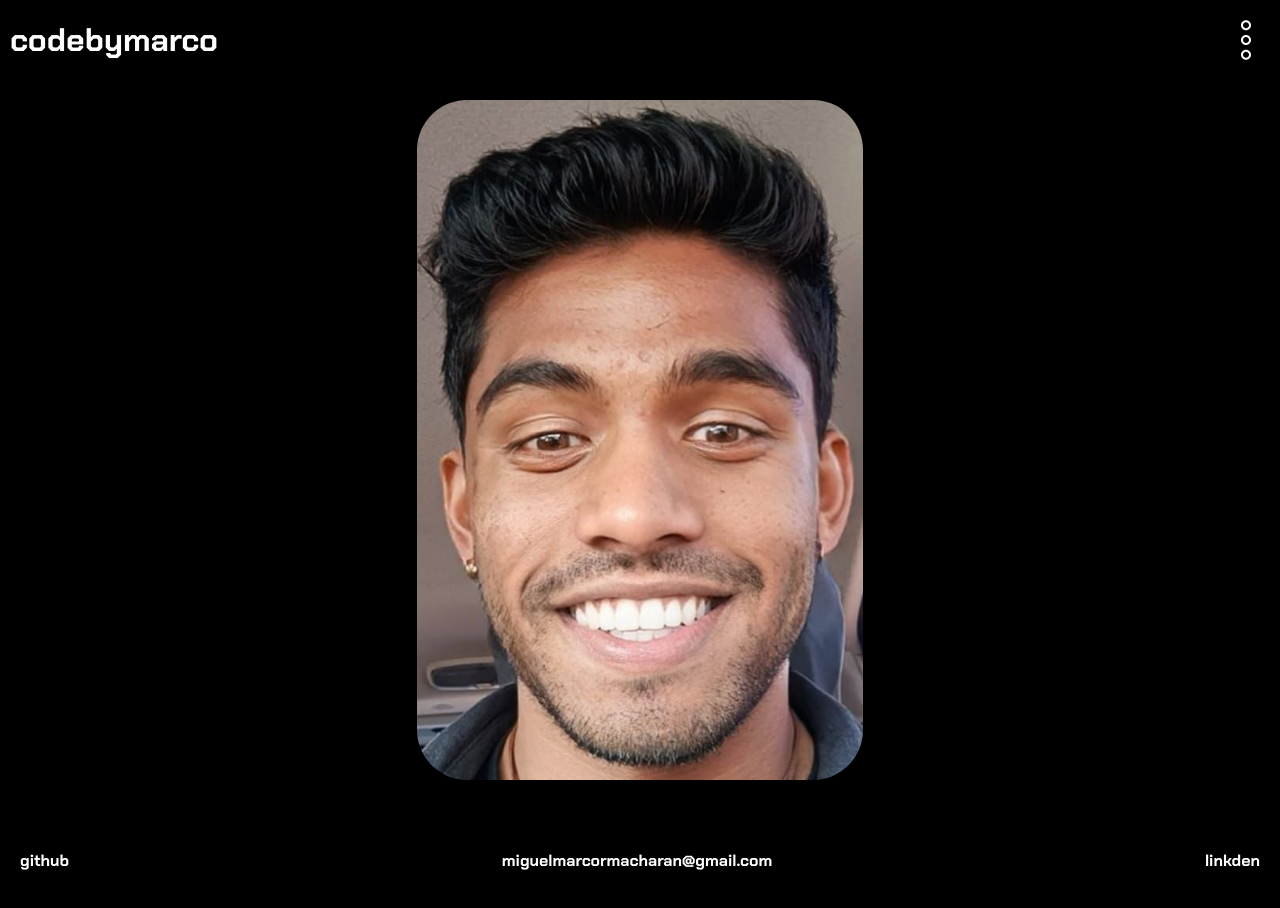
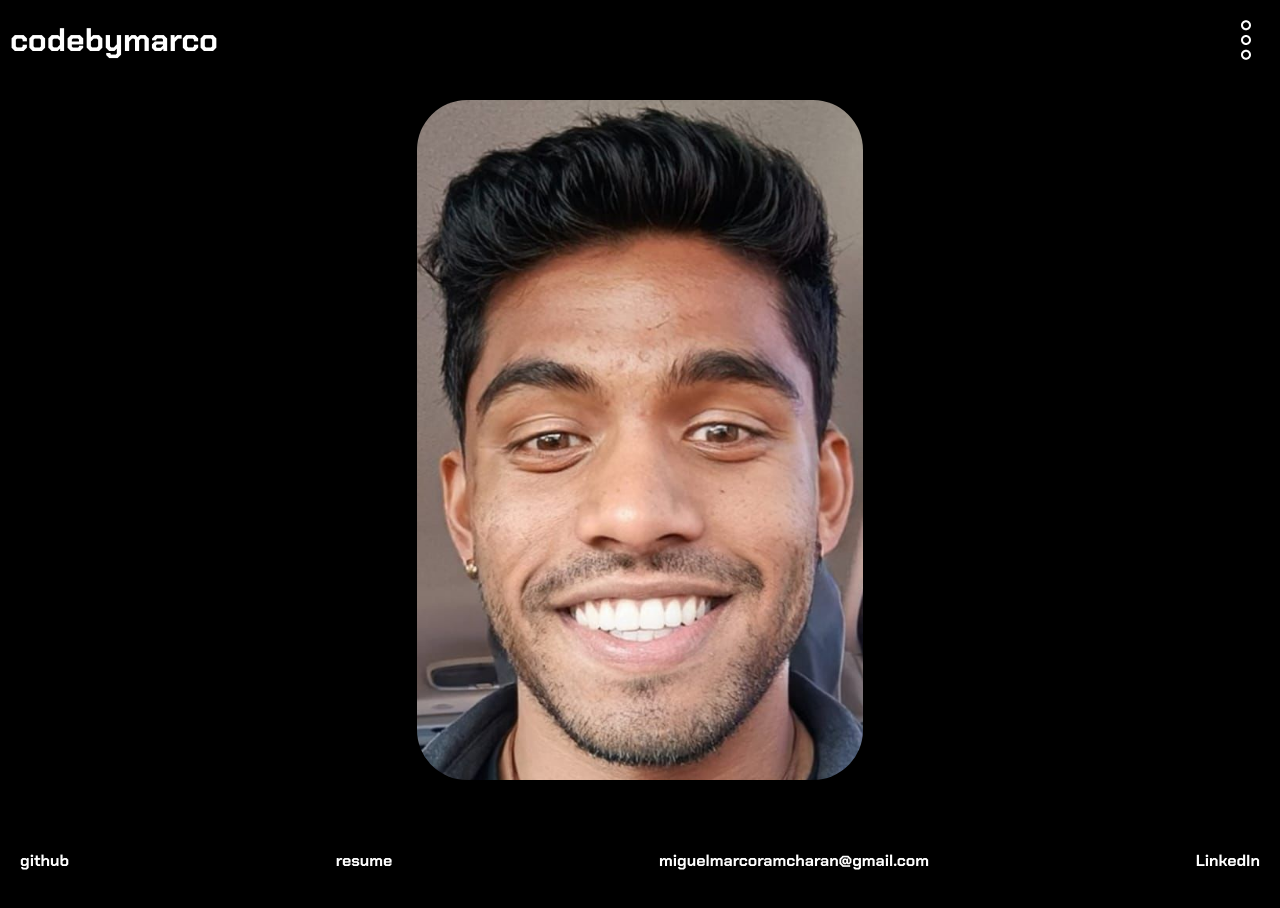
Before and after one commit to codebymarco/portfolio, a React (Vite) app: page / in a window 1280 px wide. Shown: the top 908 px of the page. Built offline with nearby package versions, Linux system fonts and the light colour scheme.

Commit message:
added download resume and we

```diff
--- a/src/components/components/Footer.jsx
+++ b/src/components/components/Footer.jsx
@@ -1,23 +1,22 @@
+import React from 'react';
 import "../../styles/footer.css";
+import resumePDF from "../../../public/resume.pdf"// Adjust the path based on your actual file location
 
 const Footer = () => {
-  const handleClick2 = () => {
-    const email = "miguelmarcoramcharan@gmail.com";
-    const subject = "Subject Here"; // You can customize the subject if needed
-    const body = "Body of the email goes here"; // You can customize the body if needed
-    window.open(
-      `mailto:${email}?subject=${encodeURIComponent(
-        subject
-      )}&body=${encodeURIComponent(body)}`
-    );
+  const handleDownloadResume = () => {
+    const downloadLink = document.createElement('a');
+    downloadLink.href = resumePDF;
+    downloadLink.download = 'resume.pdf';
+    downloadLink.click();
   };
 
   return (
     <footer>
-      <a href="https://github.com/codebymarco" target="_blank">github</a>
-      <span onClick={handleClick2}>miguelmarcormacharan@gmail.com</span>
-      <a href="https://www.linkedin.com/in/miguelmarco-ramcharan-34b04a277" target="_blank">
-        linkden
+      <a href="https://github.com/codebymarco" target="_blank" rel="noopener noreferrer">github</a>
+      <span onClick={handleDownloadResume}>resume</span>
+      <a href="mailto:miguelmarcoramcharan@gmail.com">miguelmarcoramcharan@gmail.com</a>
+      <a href="https://www.linkedin.com/in/miguelmarco-ramcharan-34b04a277" target="_blank" rel="noopener noreferrer">
+        LinkedIn
       </a>
     </footer>
   );
--- a/src/styles/footer.css
+++ b/src/styles/footer.css
@@ -17,6 +17,10 @@ footer span{
     cursor: pointer;
 }
 
+footer *:hover{
+    color:dodgerblue
+}
+
 @media (min-width: 700px) {
     footer{
         background-color: black;
```
Also changed, not shown: 1 other file (tests, documents, lock files or other folders).
